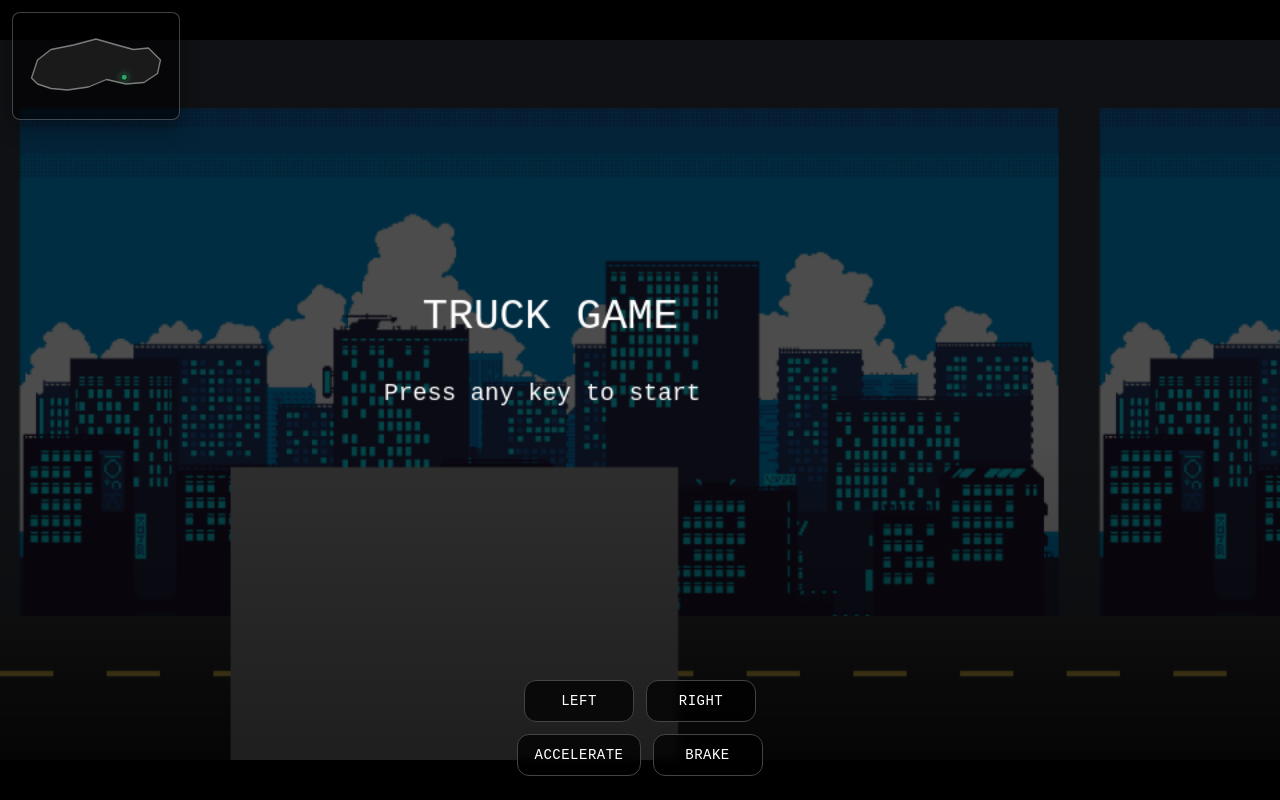
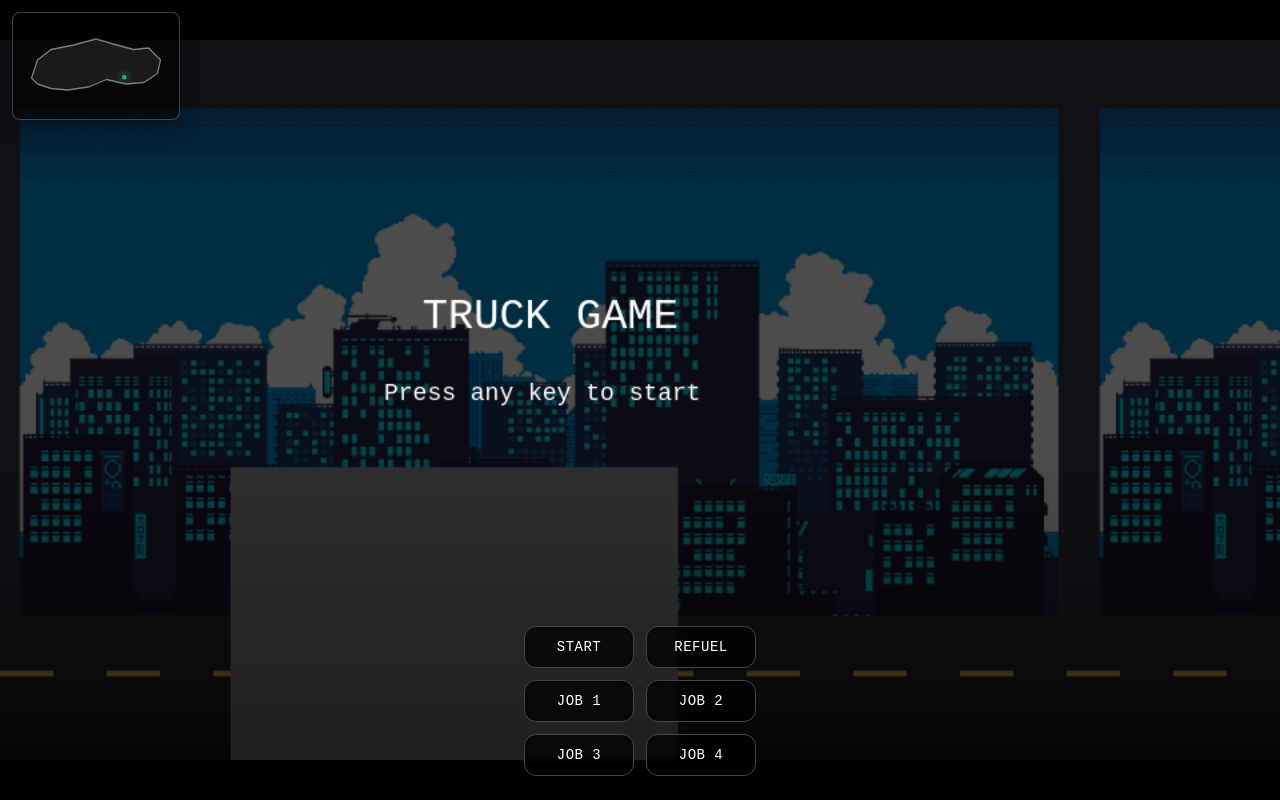
Before and after one commit to japage628-ui/truckgame, a plain HTML site: page index.html in a window 1280 px wide. Drawn offline with Linux system fonts and the light colour scheme.

Commit message:
Full project update

```diff
--- a/index.html
+++ b/index.html
@@ -314,15 +314,19 @@
     <canvas id="game" width="960" height="540"></canvas>
 
     <div class="touch-controls" aria-label="Mobile controls">
-    <div class="touch-row">
-      <button class="touch-btn" data-key="ArrowLeft" aria-label="Steer left">Left</button>
-      <button class="touch-btn" data-key="ArrowRight" aria-label="Steer right">Right</button>
+      <div class="touch-row">
+        <button class="touch-btn" data-key="Enter" aria-label="Start game">Start</button>
+        <button class="touch-btn" data-key="r" aria-label="Refuel in city">Refuel</button>
+      </div>
+      <div class="touch-row">
+        <button class="touch-btn" data-key="1" aria-label="Select job 1">Job 1</button>
+        <button class="touch-btn" data-key="2" aria-label="Select job 2">Job 2</button>
+      </div>
+      <div class="touch-row">
+        <button class="touch-btn" data-key="3" aria-label="Select job 3">Job 3</button>
+        <button class="touch-btn" data-key="4" aria-label="Select job 4">Job 4</button>
+      </div>
     </div>
-    <div class="touch-row">
-      <button class="touch-btn" data-key="ArrowUp" aria-label="Accelerate">Accelerate</button>
-      <button class="touch-btn" data-key="ArrowDown" aria-label="Brake">Brake</button>
-    </div>
-  </div>
 
     <div id="mini-map-container" aria-label="Mini map">
       <svg id="mini-map-svg" viewBox="0 0 200 120" role="img" aria-label="United States outline">
```
